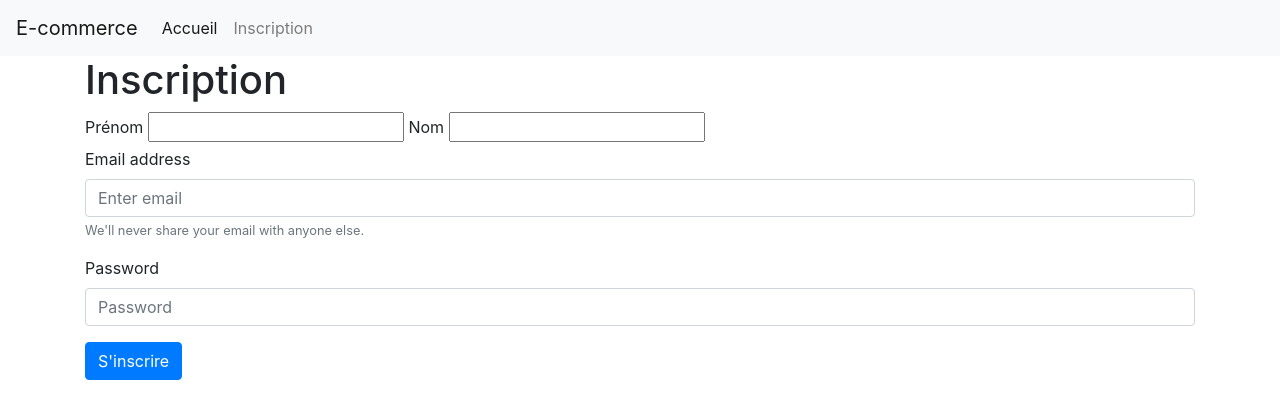
After one commit to Cyrhades/php-ecommerce-cda08, a PHP site: page /templates/register.phtml in a window 1280 px wide. The commit adds this page. Shown: the top 419 px of the page. Run offline with PHP 8.4, Linux system fonts and the light colour scheme.

Commit message:
Version enregistrement BDD (0 sécurité)

```diff
--- a/app/routes.inc.php
+++ b/app/routes.inc.php
@@ -4,4 +4,6 @@ return function(FastRoute\RouteCollector $r) {
     // page d'accueil
     $r->addRoute('GET', '/', 'App\\Controllers\\Home::index');
 
+    $r->addRoute('GET', '/inscription', 'App\\Controllers\\Register::index');
+    $r->addRoute('POST', '/inscription', 'App\\Controllers\\Register::form');
 };
--- /dev/null
+++ b/templates/footer.phtml
@@ -0,0 +1,2 @@
+    </body>
+</html>
--- /dev/null
+++ b/templates/header.phtml
@@ -0,0 +1,27 @@
+<!DOCTYPE html>
+<html lang="fr">
+<head>
+    <meta charset="UTF-8">
+    <meta http-equiv="X-UA-Compatible" content="IE=edge">
+    <meta name="viewport" content="width=device-width, initial-scale=1.0">
+    <title>Mon E-commerce</title>
+    <link rel="stylesheet" href="https://maxcdn.bootstrapcdn.com/bootstrap/4.0.0/css/bootstrap.min.css" integrity="sha384-Gn5384xqQ1aoWXA+058RXPxPg6fy4IWvTNh0E263XmFcJlSAwiGgFAW/dAiS6JXm" crossorigin="anonymous">
+</head>
+<body>
+    <nav class="navbar navbar-expand-lg navbar-light bg-light">
+        <a class="navbar-brand" href="/">E-commerce</a>
+        <button class="navbar-toggler" type="button" data-toggle="collapse" data-target="#navbarNav" aria-controls="navbarNav" aria-expanded="false" aria-label="Toggle navigation">
+            <span class="navbar-toggler-icon"></span>
+        </button>
+        <div class="collapse navbar-collapse" id="navbarNav">
+            <ul class="navbar-nav">
+            <li class="nav-item active">
+                <a class="nav-link" href="/">Accueil</a>
+            </li>
+            <li class="nav-item">
+                <a class="nav-link" href="/inscription">Inscription</a>
+            </li>
+
+            </ul>
+        </div>
+    </nav>
--- /dev/null
+++ b/templates/register.phtml
@@ -0,0 +1,24 @@
+<?php include 'header.phtml'; ?>
+    <div class="container">
+
+        <section>
+            <h1>Inscription</h1>
+            <form method="post">
+                <label for="firstname">Prénom</label>
+                <input type="text" name="firstname" id="firstname" required>
+                <label for="lastname">Nom</label>
+                <input type="text" name="lastname" id="lastname" required>
+                <div class="form-group">
+                    <label for="exampleInputEmail1">Email address</label>
+                    <input type="email" name="email" class="form-control" id="exampleInputEmail1" aria-describedby="emailHelp" placeholder="Enter email">
+                    <small id="emailHelp" class="form-text text-muted">We'll never share your email with anyone else.</small>
+                </div>
+                <div class="form-group">
+                    <label for="exampleInputPassword1">Password</label>
+                    <input type="password" name="password" class="form-control" id="exampleInputPassword1" placeholder="Password">
+                </div>
+                <button type="submit" class="btn btn-primary">S'inscrire</button>
+            </form>
+        </section>
+    </div>
+<?php include 'footer.phtml'; ?>
```
Also changed, not shown: migrations/users.sql (added, +11 -0 lines), src/controllers/Register.php (added, +24 -0 lines), src/models/AbstractRepository.php (added, +13 -0 lines), src/models/User.php (added, +11 -0 lines), templates/index.phtml (+5 -12 lines).
